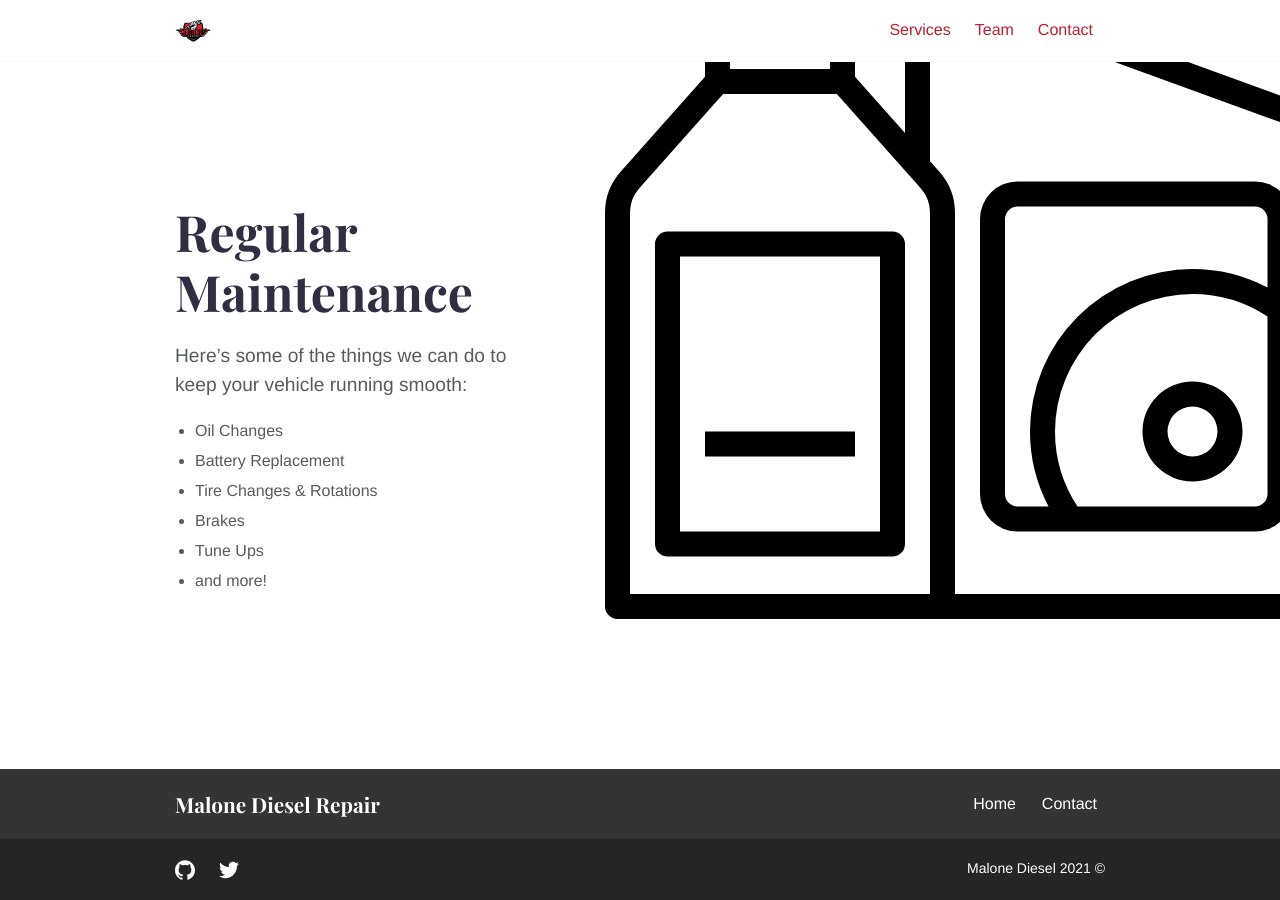
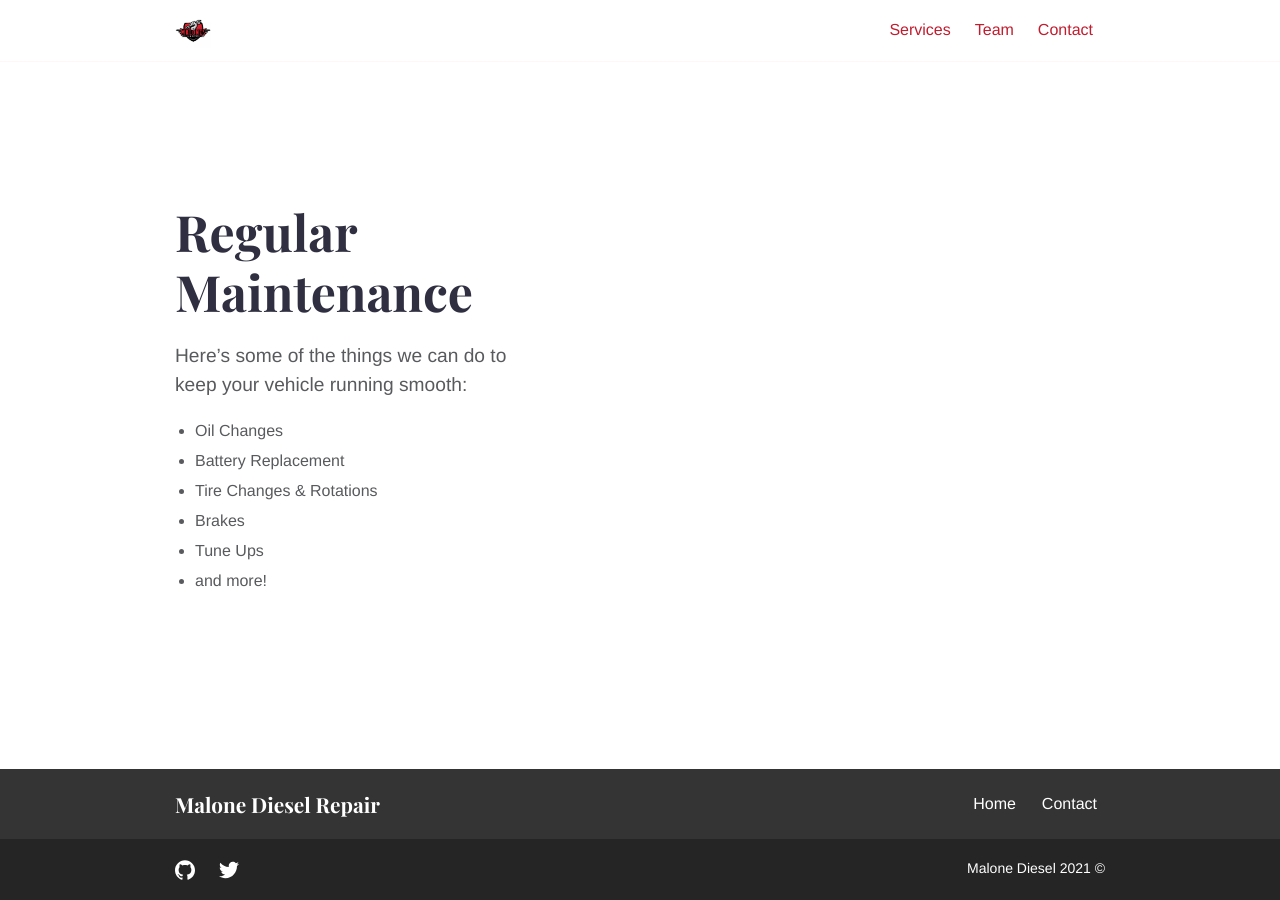
Before and after one commit to MalonesDiesel/malonesdiesel.github.io, a Jekyll site: the page built from _services/Regular Maintenance.md, in a window 1280 px wide. Built offline with Jekyll 4.4.1, drawn with Linux system fonts in a browser that asks for light colours.

Commit message:
Update Regular Maintenance.md

```diff
--- a/_services/Regular Maintenance.md
+++ b/_services/Regular Maintenance.md
@@ -4,7 +4,6 @@ date: 2018-11-28T15:14:39+10:00
 featured: true
 weight: 2
 layout: service
-intro_image: "images/illustrations/noun_brake_and_clutch_fluid_1689282.svg"
 intro_image_absolute: true
 intro_image_hide_on_mobile: false
 ---
```
